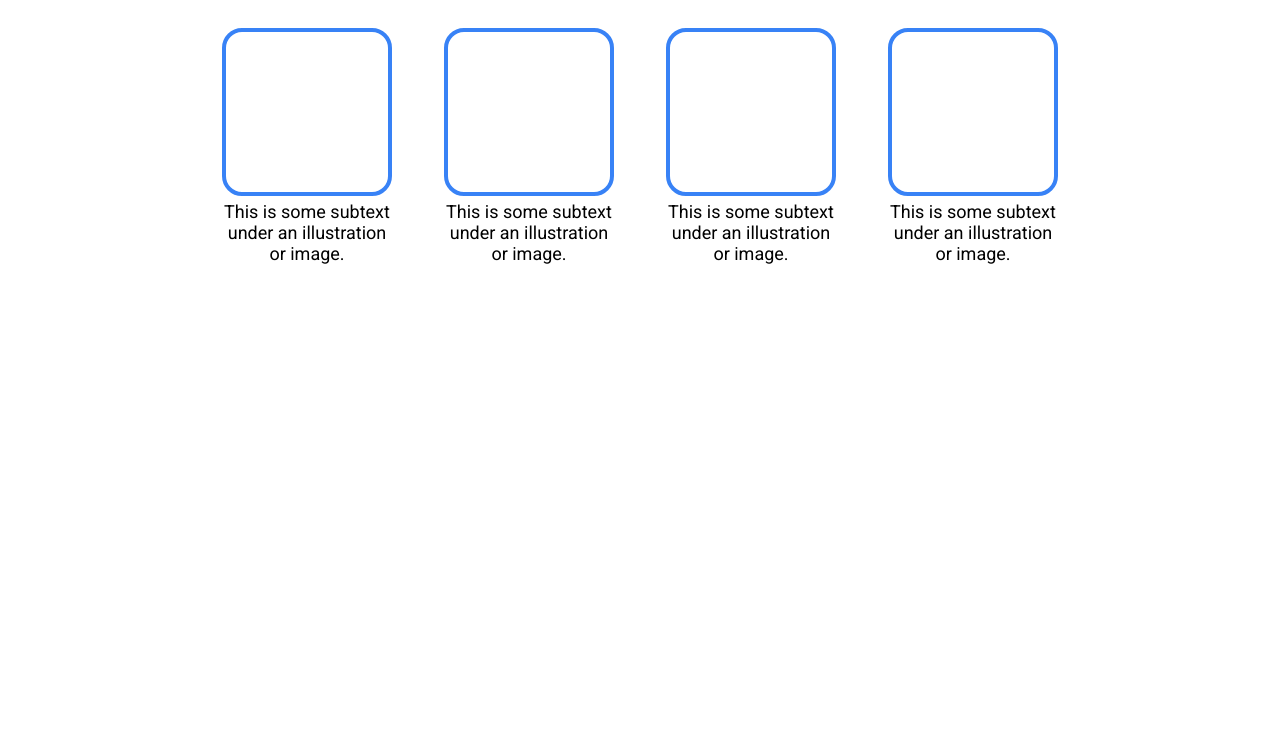
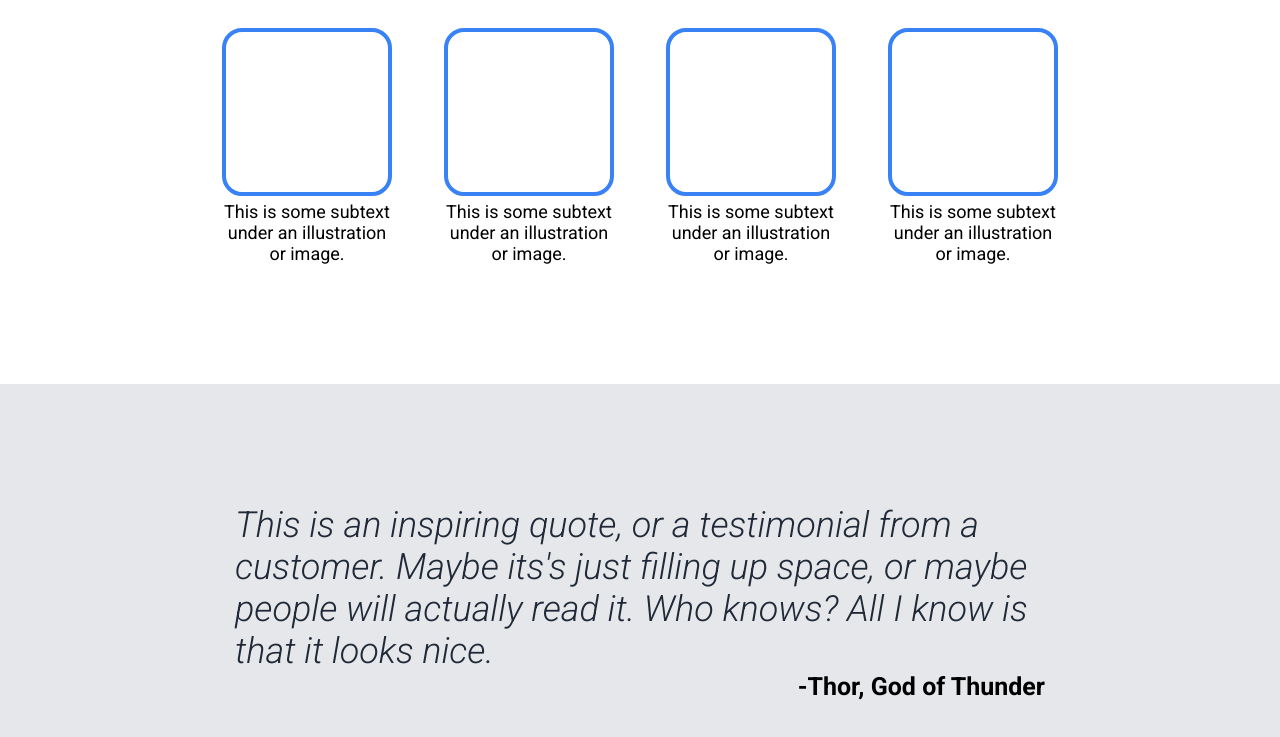
Before and after one commit to iliastzanis/Odin-Project-Landing-Page, a plain HTML site: page index.html in a window 1280 px wide. Shown: the part 663-1400 px from the top of the page. Before the commit the page ends 927 px from the top, so only its background shows below. Drawn offline with Linux system fonts and the light colour scheme.

Commit message:
Implemented the quote section

```diff
--- a/index.html
+++ b/index.html
@@ -40,7 +40,7 @@
       </div>
     </section>
     <!-- Info Section -->
-    <section class="information">
+    <section id="info" class="information">
       <div class="title">Some random information</div>
       <div class="card-container">
         <div class="card-content">
@@ -72,7 +72,17 @@
         </div>
       </div>
     </section>
-    <section></section>
+    <!-- Quote -->
+    <section id="quote" class="quote-card">
+      <div class="quote-content">
+        <em>
+          This is an inspiring quote, or a testimonial from a customer. Maybe
+          its's just filling up space, or maybe people will actually read it.
+          Who knows? All I know is that it looks nice.
+        </em>
+        <text>-Thor, God of Thunder</text>
+      </div>
+    </section>
     <section></section>
     <footer></footer>
   </body>
--- a/style.css
+++ b/style.css
@@ -1,6 +1,5 @@
 /* base css format */
-@import url('https://fonts.googleapis.com/css2?family=Roboto:wght@400;700&display=swap');
-
+@import url("https://fonts.googleapis.com/css2?family=Roboto:ital,wght@0,100;0,300;0,400;0,500;0,700;0,900;1,100;1,300;1,400;1,500;1,700;1,900&display=swap");
 *,
 *::before,
 *::after {
@@ -54,7 +53,6 @@ body {
 }
 .header-content {
   margin: 20px 50px;
-
 }
 
 .nav-bar {
@@ -131,7 +129,7 @@ body {
 }
 
 .information .card-image {
-  border: 4px solid  #3882f6;
+  border: 4px solid #3882f6;
   border-radius: 20px;
   padding: 80px;
 }
@@ -141,3 +139,30 @@ body {
   justify-content: center;
   gap: 52px;
 }
+
+.quote-card {
+  display: flex;
+  justify-content: center;
+  align-items: center;
+  margin-top: 120px;
+  background-color: #e5e7eb;
+}
+
+.quote-content {
+  display: flex;
+  flex-direction: column;
+  padding: 120px;
+  align-items: flex-end;
+}
+
+.quote-content em {
+  max-width: 810px;
+  font-size: 36px;
+  font-weight: 300;
+  color: #1f2937;
+}
+
+.quote-content text {
+  font-weight: 700;
+  font-size: 25px;
+}
```
